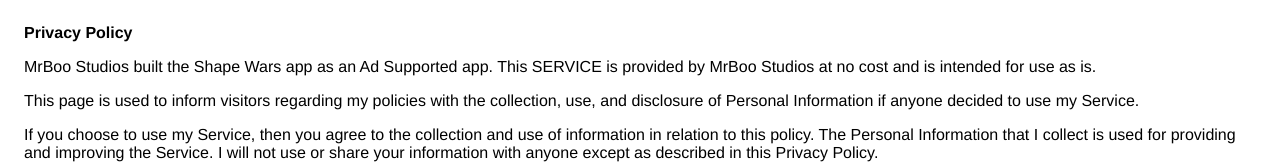
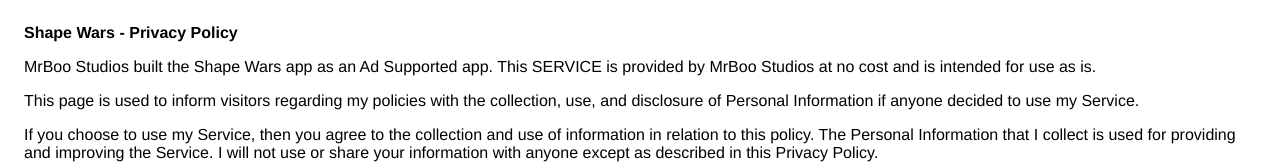
Before and after one commit to mrboostudios/mrboostudios.github.io, a plain HTML site: page Shape Wars/privacy-policy.html in a window 1280 px wide. Shown: the top 164 px of the page. Drawn offline with Linux system fonts and the light colour scheme.

Commit message:
Update privacy-policy.html

```diff
--- a/Shape Wars/privacy-policy.html
+++ b/Shape Wars/privacy-policy.html
@@ -7,7 +7,7 @@
       <style> body { font-family: 'Helvetica Neue', Helvetica, Arial, sans-serif; padding:1em; } </style>
     </head>
     <body>
-    <strong>Privacy Policy</strong> <p>
+    <strong>Shape Wars - Privacy Policy</strong> <p>
                   MrBoo Studios built the Shape Wars app as
                   an Ad Supported app. This SERVICE is provided by
                   MrBoo Studios at no cost and is intended for use as
```
